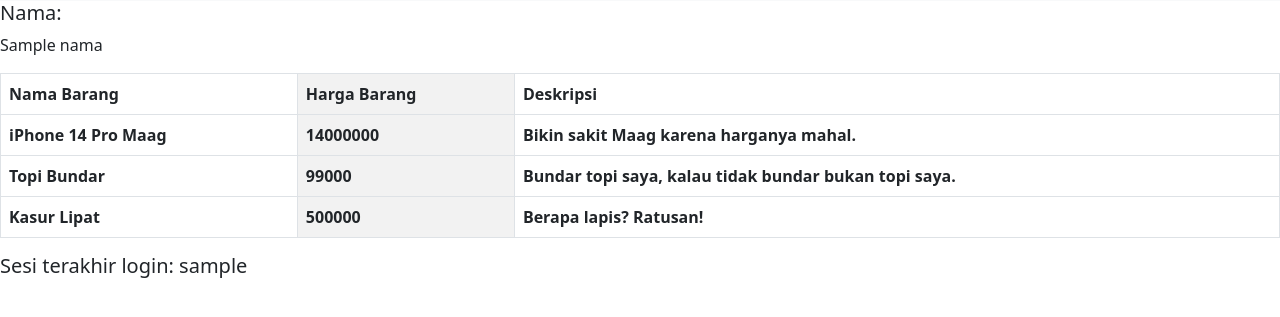
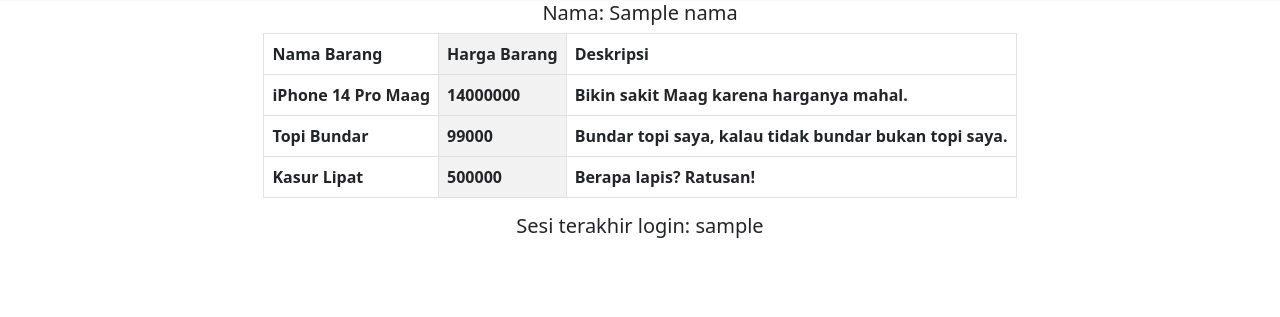
Before and after one commit to yudiptr/tutorial-1-yudi, a Django app: template wishlist/templates/wishlist.html in a window 1280 px wide. Shown: the part 55-372 px from the top of the page. Run offline with Django 4.2, Linux system fonts and the light colour scheme; data comes from the database, SQL or seed files in the repository; tables that the repository leaves empty hold one stand-in row (values such as "Sample post"); the template is opened without the code that fills it: values that come from a table or form of the project are taken from there, most other values are stand-ins (such as "Sample title", 1, 10 or a date in 2020); lists and menus that the app fills with data are empty.

Commit message:
rapihin style

```diff
--- a/wishlist/templates/wishlist.html
+++ b/wishlist/templates/wishlist.html
@@ -15,7 +15,7 @@
             <button class="navbar-toggler" type="button" data-bs-toggle="collapse" data-bs-target="#navbarSupportedContent" aria-controls="navbarSupportedContent" aria-expanded="false" aria-label="Toggle navigation">
             <span class="navbar-toggler-icon"></span>
             </button>
-            <div class="nav-item dropdown">
+            <div class="nav-item dropdown ">
                 <a class="nav-link dropdown-toggle" href="#" role="button" data-bs-toggle="dropdown" aria-expanded="false">
                   {{nama}}
                 </a>
@@ -25,10 +25,11 @@
             </div>
         </div>
     </nav>
-    <h5>Nama: </h5>
-    <p>{{nama}}</p>
+    <div class="d-flex justify-content-center">
+    <h5>Nama:  {{nama}} </h5>
+    </div>
 
-    <table class="table table-striped-columns table-bordered">
+    <table class="table table-striped-columns table-bordered d-flex justify-content-center ">
         <tr>
         <th>Nama Barang</th>
         <th>Harga Barang</th>
@@ -43,6 +44,6 @@
         </tr>
         {% endfor %}
     </table>
-    <h5>Sesi terakhir login: {{ last_login }}</h5>
+    <h5 class="d-flex justify-content-center">Sesi terakhir login: {{ last_login }}</h5>
   </body>
 </html>
```
